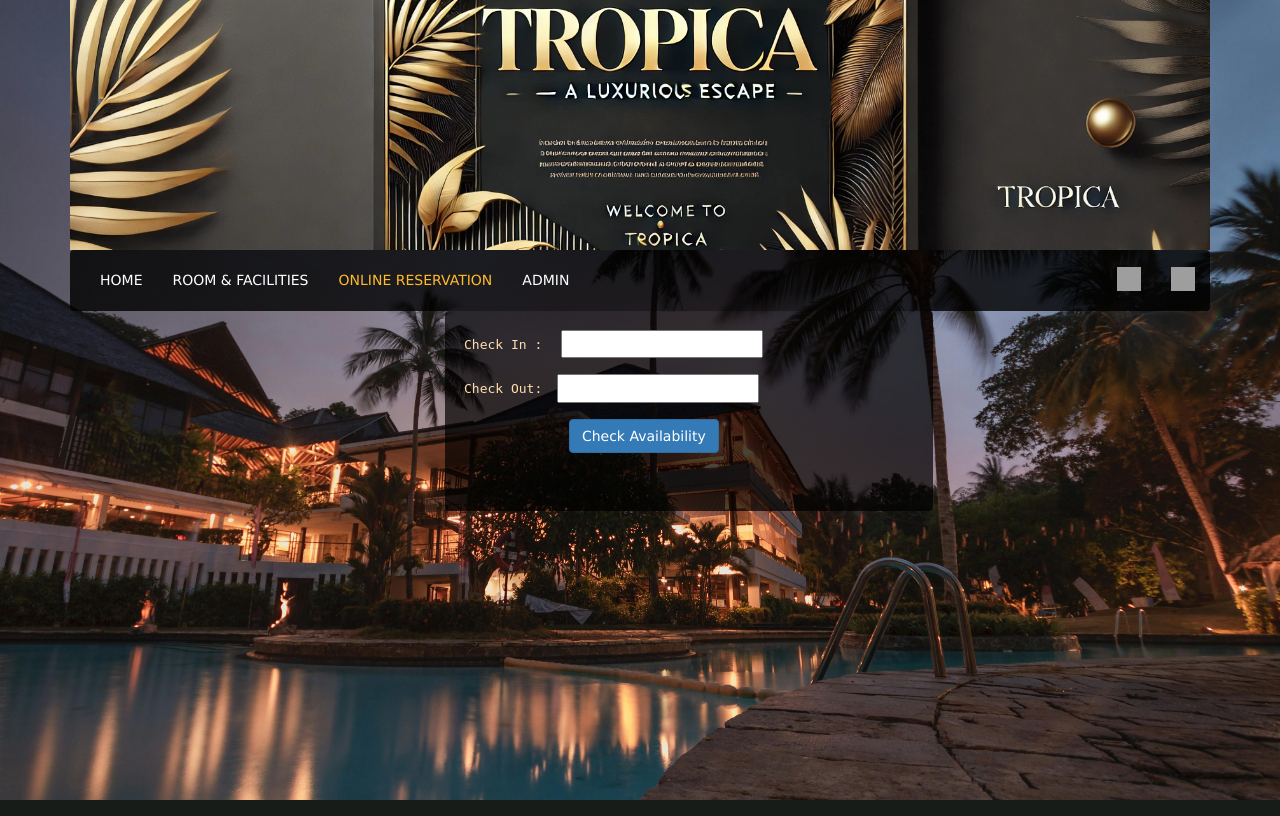
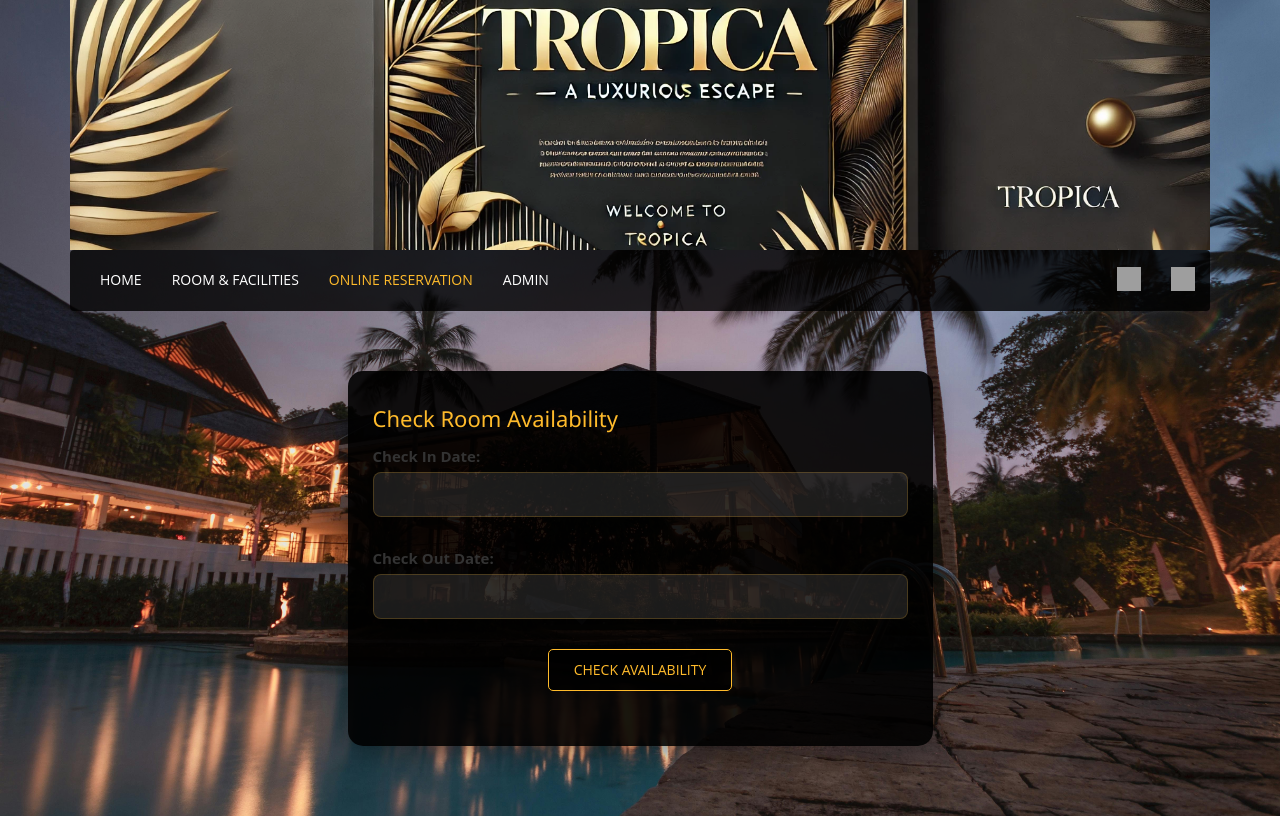
Before and after one commit to Swagzilla007/tropica, a PHP site: page /reservation.php in a window 1280 px wide. Run offline with PHP 8.4, Linux system fonts and the light colour scheme; some libraries are stand-ins or nearby versions; grey boxes are pictures that could not be loaded.

Commit message:
more changes in design

```diff
--- a/reservation.php
+++ b/reservation.php
@@ -55,38 +55,94 @@
 
 
     <style>
-        .well {
-            background: rgba(0, 0, 0, 0.7);
-            border: none;
-            height: 200px;
-        }
-
         body {
             background-image: url('images/home.jpg');
             background-repeat: no-repeat;
             background-attachment: fixed;
             background-size: cover;
+            font-family: 'Open Sans', sans-serif;
+        }
+
+        .well {
+            background: rgba(0, 0, 0, 0.9);
+            border: none;
+            border-radius: 15px;
+            padding: 25px;
+            margin-bottom: 30px;
+            box-shadow: 0 10px 20px rgba(0,0,0,0.3);
+            height: auto;
+        }
+
+        .availability-form {
+            margin-bottom: 30px;
+        }
+
+        .datepicker {
+            background: rgba(255, 255, 255, 0.1);
+            border: 1px solid rgba(255, 187, 43, 0.2);
+            border-radius: 8px;
+            color: #fff;
+            padding: 10px 15px;
+            width: 100%;
+            margin-bottom: 15px;
+        }
+
+        .btn-check {
+            background-color: rgba(0, 0, 0, 0.8);
+            color: #ffbb2b;
+            border: 1px solid #ffbb2b;
+            padding: 10px 25px;
+            border-radius: 5px;
+            transition: all 0.3s ease;
+            text-transform: uppercase;
+            font-size: 14px;
+        }
+
+        .btn-check:hover {
+            background-color: #ffbb2b;
+            color: #000;
+            transform: scale(1.05);
+        }
+
+        .available-rooms {
+            margin-top: 30px;
+        }
+
+        .room-item {
+            background: rgba(0, 0, 0, 0.8);
+            border-radius: 10px;
+            padding: 20px;
+            margin-bottom: 20px;
+            border: 1px solid rgba(255, 187, 43, 0.1);
         }
 
         h4 {
             color: #ffbb2b;
-        }
-        h6, label
-        {
-            color: navajowhite;
-            font-family:  monospace;
-        }
-        label
-        {
-            font-size: 13px;
-            font-weight: 100;
-        }
-        .social-icon {
-            width: 24px;
-            height: 24px;
-            margin-top: -5px;
+            font-size: 22px;
+            margin-bottom: 15px;
         }
 
+        h6 {
+            color: #fff;
+            font-size: 14px;
+            margin: 8px 0;
+        }
+
+        .no-rooms-message {
+            color: #ffbb2b;
+            text-align: center;
+            padding: 20px;
+            font-size: 18px;
+        }
+
+        .availability-section {
+            margin-top: 60px;
+            margin-bottom: 40px;
+        }
+
+        .results-section {
+            margin-top: 40px;
+        }
     </style>
 
 
@@ -113,30 +169,32 @@
             </div>
         </nav>
 
-       <div class='row'>
-        <div class='col-md-4'></div>
-        <div class='col-md-5 well'>
-         <form action="" method="post" name="room_category">
-
-
+        <div class="availability-section">
+            <div class="row">
+                <div class="col-md-3"></div>
+                <div class="col-md-6 well">
+                    <h4>Check Room Availability</h4>
+                    <form action="" method="post" class="availability-form">
                         <div class="form-group">
-                    <label for="checkin">Check In :</label>&nbsp;&nbsp;&nbsp;
-                    <input type="text" class="datepicker" name="checkin">
-
+                            <label for="checkin">Check In Date:</label>
+                            <input type="text" class="datepicker" name="checkin" required>
                         </div>
 
                         <div class="form-group">
-                    <label for="checkout">Check Out:</label>&nbsp;&nbsp;
-                    <input type="text" class="datepicker" name="checkout">
+                            <label for="checkout">Check Out Date:</label>
+                            <input type="text" class="datepicker" name="checkout" required>
                         </div>
 
-               &nbsp;&nbsp;&nbsp;&nbsp;&nbsp;&nbsp;&nbsp;&nbsp;&nbsp;&nbsp;&nbsp;&nbsp;&nbsp;&nbsp;&nbsp;&nbsp;&nbsp;&nbsp;&nbsp;&nbsp;&nbsp;
-                <button type="submit" class="btn btn-primary button" name="submit">Check Availability</button>
-
+                        <div class="text-center">
+                            <button type="submit" class="btn btn-check" name="submit">Check Availability</button>
+                        </div>
                     </form>
                 </div>
                 <div class="col-md-3"></div>
             </div>
+        </div>
+
+        <div class="results-section">
             <?php
 
             if(isset($_REQUEST[ 'submit']))
@@ -181,8 +239,7 @@
 
 
             ?>
-
-
+        </div>
     </div>
 
 
```
Also changed, not shown: index.php (+19 -1 lines). Lines whose indentation alone changed are shown as unchanged.
